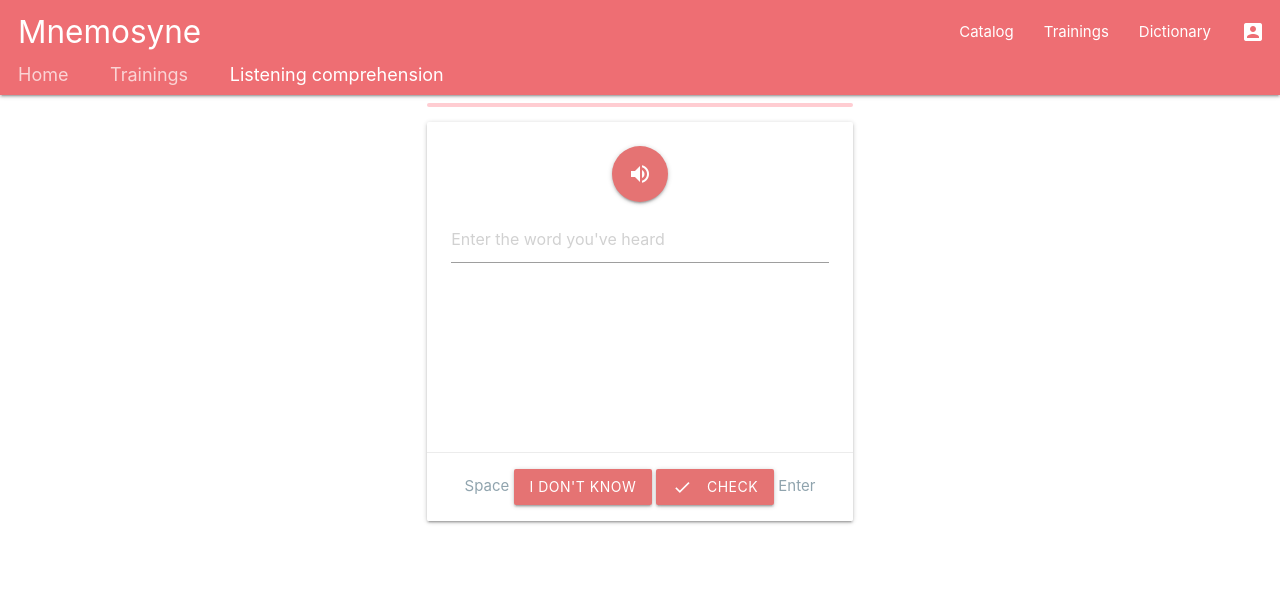
After one commit to mnemosyne-team/mnemosyne, a Django app: page /trainings/listening/1/ in a window 1280 px wide. The commit adds this page. Shown: the top 591 px of the page. Run offline with Django 3.2, Linux system fonts and the light colour scheme; a user stored in the database is signed in; tables that the repository leaves empty hold one stand-in row (values such as "Sample post"); some libraries are stand-ins or nearby versions.

Commit message:
Listening training (#26)
* Modify urls according to PEP8

* Add listening training

* Fix bug with audio playing

* Modify comparing user word with correct one and remove words without pronunciation from training

* Add result view to listening training

* Change colour for unsuccessfully trained words

* Add word progress updating

* Change amount of words to be trained to 10

* Add listening training to the list of trainings

* Change buttons toggle

* Fix listening training

* Improve keystroke processing

* Fix url

* Modify training for different wordsets

* Fix buttons

* Fix list of words for training

* Fix button no-answer handle

* Fix buttons pressing after results

* Add showing 'You have no words to train'

* Fix button handler

* Fix button handler

* Fix button handler

* Add breadcrums and change handle for button 'I don't know'

```diff
--- /dev/null
+++ b/wordbuilder/static/wordbuilder/css/training_listening.css
@@ -0,0 +1,17 @@
+.listen-answer, .correct, .results, .button-show-results {
+  font-size: 20px;
+  visibility: hidden;
+}
+
+.correct-answer {
+  color: #62BD96;
+}
+
+.incorrect-answer {
+  color: #F15839;
+  text-decoration: line-through;
+}
+
+.button-next {
+  display: none;
+}
--- /dev/null
+++ b/wordbuilder/static/wordbuilder/js/training_listening.js
@@ -0,0 +1,186 @@
+let amountOfWords = $('.words .card').length;
+let successfullyTrainedWords = [];
+let unsuccessfullyTrainedWords = [];
+let amountOfTableRows = $('#result-table tr').length;
+
+let id;
+let cardListened = false;
+let spaceClicked = true;
+let trainedWords = Array();
+
+const table = document.getElementById('result-table');
+
+function playAudio(src) {
+    const audioPlayer = document.createElement('audio');
+    $(audioPlayer).attr('src', src);
+    audioPlayer.play();
+}
+
+function handlePronunciation(event) {
+    event.preventDefault();
+    playAudio(event.currentTarget.dataset.pronunciationUrl);
+    id = Number(event.target.parentElement.parentElement.parentElement.id);
+    cardListened = true;
+    spaceClicked = false;
+}
+
+function toggleVisibility(selector) {
+    const element = $(selector);
+    if (element.css('visibility') != 'hidden') {
+        element.css('visibility', 'hidden');
+    } else {
+        element.css('visibility', 'visible');
+    }
+}
+
+function insertRow(bold, className, text) {
+    let row = table.insertRow(amountOfTableRows);
+    let cell = row.insertCell(0);
+    if (bold) {
+        cell.style.fontWeight = 'bold';
+    }
+    cell.className = className;
+    cell.innerHTML = text;
+    amountOfTableRows++;
+}
+
+function updateSuccessfullyTrainedWords(word, isSuccessfullyTrained) {
+     fetch(`${window.location.origin}/update_word_progress/`, {
+         method: 'POST',
+         headers: {
+             'Content-Type': 'application/json',
+             'X-CSRFToken': Cookies.get('csrftoken')
+         },
+         body: JSON.stringify({
+            'words': [{word, isSuccessfullyTrained}]
+         })
+     }).then(response => console.log(response));
+}
+
+function showResults() {
+    const result = $('.results');
+    $('.words').replaceWith(result);
+    toggleVisibility(result);
+
+    insertRow(true, 'center', 'Successfully trained words');
+    successfullyTrainedWords.forEach(function(element) {
+        updateSuccessfullyTrainedWords(element, true);
+        insertRow(false, 'green-text text-lighten-1', element.toUpperCase());
+    });
+
+    insertRow(true, 'center', 'Unsuccessfully trained words');
+    unsuccessfullyTrainedWords.forEach(function(element) {
+        updateSuccessfullyTrainedWords(element, false);
+        insertRow(false, 'red-text text-lighten-2', element.toUpperCase());
+    });
+}
+
+function toggleState(correct, userText, correctWord) {
+    amountOfWords--;
+
+    if (correct) {
+        successfullyTrainedWords.push(correctWord);
+        toggleVisibility('#' + id + ' > .card-content > .correct');
+    }
+    else {
+        unsuccessfullyTrainedWords.push(correctWord);
+        $('#' + id + ' > .card-content > .listen-answer > .incorrect-answer').text(userText);
+    }
+
+    toggleVisibility('#' + id + ' > .card-content > .listen-answer');
+    toggleVisibility('#' + id + ' > .card-content > .input-field > input');
+
+    $('#' + id + ' > .card-action > .button-no-answer').toggle();
+    $('#' + id + ' > .card-action > .button-check').toggle();
+    $('#' + id + ' > .card-action > .span-space').toggle();
+    $('#' + id + ' > .card-action > .button-next').toggle();
+
+    if (amountOfWords == 0) {
+        toggleVisibility('.button-show-results');
+    }
+}
+
+function updateProgressBar() {
+    const progressBar = $('.progress > .determinate');
+    let width = Number(progressBar.prop('style')['width'].split('%')[0]);
+    width += 100 / $('.words .card').length;
+    progressBar.attr('style', 'width: ' + String(width) + '%');
+}
+
+function handleCheck() {
+    const userText = $('#' + id + ' > .card-content > .input-field > input').val().toLowerCase().trim();
+    const correctWord = $('#' + id + ' > .card-content > .listen-answer > .correct-answer').text();
+    const correct = userText == correctWord;
+
+    updateProgressBar();
+    toggleState(correct, userText, correctWord);
+}
+
+function handleNoAnswer() {
+    const correctWord = $('#' + id + ' > .card-content > .listen-answer > .correct-answer').text();
+    updateProgressBar();
+    toggleState(false, '', correctWord);
+}
+
+function handleScroll(event) {
+    $('html, body').animate({
+        scrollTop:
+            $(event.target).closest('.card').offset().top + $('.card').outerHeight()
+    }, 1000);
+}
+
+$(document).ready(() => {
+    $('.pronunciation').click((event) => {
+        handlePronunciation(event);
+    });
+
+    $('.button-no-answer').click((event) => {
+        if (!trainedWords.includes(id) && !spaceClicked) {
+            handleNoAnswer();
+            cardListened = false;
+            spaceClicked = true;
+            trainedWords.push(id);
+        }
+    });
+
+    $('.button-check').click((event) => {
+        if (!trainedWords.includes(id) && cardListened) {
+            handleCheck();
+            cardListened = false;
+            spaceClicked = true;
+            trainedWords.push(id);
+        }
+    });
+
+    $('.button-next').click(event => {
+        handleScroll(event);
+    });
+
+    $('.button-show-results').click(event => {
+        showResults();
+    });
+
+    document.addEventListener('keydown', function (event) {
+        if (event.keyCode === 13) {
+            event.preventDefault();
+            if (!trainedWords.includes(id) && cardListened) {
+                handleCheck();
+                cardListened = false;
+                spaceClicked = true;
+                trainedWords.push(id);
+            }
+            else if (trainedWords.includes(id)) {
+                $('#' + id + ' > .card-action > .button-next').click();
+            }
+        }
+        else if (event.keyCode === 32) {
+            event.preventDefault();
+            if (!trainedWords.includes(id) && !spaceClicked) {
+                handleNoAnswer();
+                cardListened = false;
+                spaceClicked = true;
+                trainedWords.push(id);
+            }
+        }
+    });
+});
--- a/wordbuilder/templates/wordbuilder/training_card.html
+++ b/wordbuilder/templates/wordbuilder/training_card.html
@@ -3,7 +3,6 @@
         <span class="card-title">{{ training_name }}</span>
     </div>
     <div class="card-action">
-
         <button class="btn waves-effect waves-light red lighten-2" data-url-name="{{ url_name }}">Practice</button>
     </div>
 </div>
--- /dev/null
+++ b/wordbuilder/templates/wordbuilder/training_listening.html
@@ -0,0 +1,60 @@
+{% extends 'wordbuilder/base.html' %}
+
+{% load static %}
+
+{% block title %}Listening comprehension{% endblock %}
+
+{% block custom_css %}
+    <link href="{% static 'wordbuilder/css/training_listening.css' %}" rel="stylesheet">
+{% endblock %}
+
+{% block breadcrumbs %}
+    <a href="{% url 'index' %}" class="breadcrumb">Home</a>
+    <a href="{% url 'trainings' %}" class="breadcrumb">Trainings</a>
+    <a href='#' class="breadcrumb">Listening comprehension</a>
+{% endblock %}
+
+{% block content %}
+    {% if words|length < 1 %}
+        <h5 class="center">You have no words to train</h5>
+    {% else %}
+        <div class="words">
+            {% for word in words %}
+                {% include 'wordbuilder/word_card_listening.html' with word=word progress=0 %}
+            {% endfor %}
+            <div class="button-show-results center">
+                <button class="btn waves-effect waves-ligth red lighten-2">Show results</button>
+            </div>
+        </div>
+
+        <div class="results">
+            <div class="container">
+                <div class="row">
+                    <div class="col s12 m8 offset-m2 l6 offset-l3">
+                        <div class="card">
+                            <div class="card-content center">
+                                <table id="result-table" class="striped"></table>
+                                <div class="row center">
+                                    <button class="button-continue btn waves-effect waves-light red lighten-2" onclick="reloadPage();">Continue training</button>
+                                </div>
+                                <div class="row center">
+                                    <a class="button-back btn waves-effect waves-ligth red lighten-2" href={% url 'trainings' %}>To the list of trainings</a>
+                                </div>
+                            </div>
+                        </div>
+                    </div>
+                </div>
+            </div>
+        </div>
+    {% endif %}
+{% endblock %}
+
+{% block custom_js %}
+    <script src="{% static 'wordbuilder/js/training_listening.js' %}"></script>
+
+    <script type="text/javascript">
+        function reloadPage(){
+            window.location.replace(window.location.href);
+        }
+    </script>
+{% endblock %}
--- a/wordbuilder/templates/wordbuilder/trainings.html
+++ b/wordbuilder/templates/wordbuilder/trainings.html
@@ -31,6 +31,7 @@
                 {% include 'wordbuilder/training_card.html' with training_name='Word constructor' url_name='word_constructor' %}
                 {% include 'wordbuilder/training_card.html' with training_name='Pronunciation' url_name='pronunciation' %}
                 {% include 'wordbuilder/training_card.html' with training_name='Definitions' url_name='definitions' %}
+                {% include 'wordbuilder/training_card.html' with training_name='Listening comprehension' url_name='listening' %}
            </div>
         </div>
     </div>
@@ -39,7 +40,7 @@
 {% block custom_js %}
     <script>
         $(document).ready(function() {
-          $('select').formSelect();
+            $('select').formSelect();
 
           $('button').click(event => {
               const wordSetPk = $('select option:selected').val();
--- /dev/null
+++ b/wordbuilder/templates/wordbuilder/word_card_listening.html
@@ -0,0 +1,35 @@
+<div class="container">
+    <div class="row">
+        <div class="col s12 m8 offset-m2 l6 offset-l3">
+            <div class="progress red lighten-4">
+                <div class="determinate red lighten-2" style="width: {{ progress }}%"></div>
+            </div>
+            <div class="card" id="{{ word.id }}">
+                <div class="card-content center">
+                    <a class="pronunciation btn-floating btn-large red lighten-2 pulse" data-pronunciation-url="{{ word.pronunciation.audio }}" href=""><i class="material-icons large">volume_up</i></a>
+                    <div class="transcription"></div>
+                    <div class="input-field">
+                        <input type="text" placeholder="Enter the word you've heard">
+                    </div>
+                    <div class="correct">
+                        <div class="answer-text answer correct-answer">Correct!</div>
+                    </div>
+                    <br>
+                    <div class="listen-answer">
+                        <div class="user-text answer incorrect-answer"></div>
+                        <div class="answer-text answer correct-answer">{{ word }}</div>
+                        <p class="transcription">[{{ word.pronunciation }}]</p>
+                        <i class="definition">{{ word.sense.definitions.first.text }}</i>
+                    </div>
+                </div>
+                <div class="card-action center">
+                    <span class="span-space blue-grey-text text-lighten-2">Space</span>
+                    <button class="button-no-answer btn waves-effect waves-ligth red lighten-2">I don't know</button>
+                    <button class="button-check btn waves-effect waves-ligth red lighten-2"><i class="material-icons left">check</i>Check</button>
+                    <span class="span-enter blue-grey-text text-lighten-2">Enter</span>
+                    <button class="button-next btn waves-effect waves-light red lighten-2">Next<i class="material-icons right">arrow_forward</i></button>
+                </div>
+            </div>
+        </div>
+    </div>
+</div>
--- a/wordbuilder/urls.py
+++ b/wordbuilder/urls.py
@@ -8,7 +8,10 @@ urlpatterns = [
     path('', views.IndexView.as_view(), name='index'),
     path('signup/', views.SignUpView.as_view(), name='signup'),
     path('login/', LoginView.as_view(), name='login'),
-    path('logout/', LogoutView.as_view(next_page=reverse_lazy('index')), name='logout'),
+    path(
+        'logout/', LogoutView.as_view(next_page=reverse_lazy('index')),
+        name='logout'
+    ),
     path('dictionary/', views.DictionaryView.as_view(), name='dictionary'),
     path('words/<str:word>/', views.WordDataView.as_view(), name='word_data'),
     path('user_words/', views.UserWordView.as_view(), name='user_words'),
@@ -29,17 +32,32 @@ urlpatterns = [
     path('reset-password-complete/',
          PasswordResetCompleteView.as_view(template_name='registration/password-reset-complete.html'),
          name='password_reset_complete'),
-
     path('profile/', views.ProfileView.as_view(), name='profile'),
-    path('profile-update/', views.ProfileUpdateView.as_view(), name='profile_update'),
-    path('update_word_progress/', views.ProgressUpdateAjaxView.as_view(), name='update_word_progress'),
+    path(
+        'profile-update/', views.ProfileUpdateView.as_view(),
+        name='profile_update'
+    ),
+    path(
+        'update_word_progress/', views.ProgressUpdateAjaxView.as_view(),
+        name='update_word_progress'
+    ),
+    path(
+        'trainings/listening/<str:category>/',
+        views.ListeningTrainingView.as_view(),
+        name='listening-training'
+    ),
     path('trainings/', views.TrainingsView.as_view(), name='trainings'),
     path('trainings/word_constructor/<str:category>/', views.WordConstructorView.as_view(), name='word_constructor'),
     path('trainings/pronunciation/<str:category>/', views.PronunciationView.as_view(), name='pronunciation'),
     path('trainings/definitions/<str:category>/', views.DefinitionsView.as_view(), name='definitions'),
     path('wordsets/', views.WordSetView.as_view(), name='wordsets'),
-    path('add-wordset/', views.WordSetCreateView.as_view(), name='add_wordset'),
-    path('update-wordset/<int:word_set_id>', views.WordSetUpdateView.as_view(), name='update_wordset'),
+    path(
+        'add-wordset/', views.WordSetCreateView.as_view(), name='add_wordset'
+    ),
+    path(
+        'update-wordset/<int:word_set_id>', views.WordSetUpdateView.as_view(),
+        name='update_wordset'
+    ),
     path('catalog/', views.CatalogView.as_view(), name='catalog'),
     path('catalog/<int:word_set_id>', views.WordSetDetailView.as_view(), name='wordset_detail'),
     path('statistics/', views.StatisticsView.as_view(), name='statistics'),
--- a/wordbuilder/views.py
+++ b/wordbuilder/views.py
@@ -301,21 +301,22 @@ class WordSetUpdateView(LoginRequiredMixin, FormView):
 
 
 class ProgressUpdateAjaxView(LoginRequiredMixin, View):
-
     def post(self, request):
         trained_words = json.loads(request.body.decode('utf-8')).get('words')
         for word in trained_words:
             user_word = self.request.user.dictionary.words.filter(
                 word__name=word['word'].lower()
             ).first()
-            if word['isSuccessfullyTrained'] and user_word.study_progress < 100:
+
+            if word['isSuccessfullyTrained'] and \
+                    user_word.study_progress < 100:
                 user_word.study_progress += 25
                 if user_word.study_progress == 100:
                     user_word.learn_date = date.today()
                 user_word.save()
             elif not word['isSuccessfullyTrained'] and user_word.study_progress > 0:
                 user_word.study_progress -= 25
-                user_word.save()
+            user_word.save()
         return JsonResponse({}, status=200)
 
 
@@ -381,3 +382,33 @@ class StatisticsView(TemplateView):
         context['week_days'] = week_days
 
         return context
+
+
+class ListeningTrainingView(LoginRequiredMixin, TemplateView):
+    template_name = 'wordbuilder/training_listening.html'
+
+    def get_context_data(self, **kwargs):
+        context = super().get_context_data(**kwargs)
+        category = int(context['category'])
+        if category == 0:
+            user_words_sorted = sorted(
+                self.request.user.dictionary.words.all(),
+                key=lambda x: x.study_progress, reverse=False
+            )
+        else:
+            user_words_sorted = sorted(
+                self.request.user.dictionary.words.filter(
+                    word_set_id=category
+                ),
+                key=lambda x: x.study_progress, reverse=False
+            )
+        words = [
+            word for word in user_words_sorted
+            if word.pronunciation is not None
+        ]
+
+        if len(user_words_sorted) < 10:
+            context['words'] = words
+        else:
+            context['words'] = random.sample(words, 10)
+        return context
```
Also changed, not shown: wordbuilder/static/wordbuilder/js/dictionary.js (line endings or trailing spaces).
